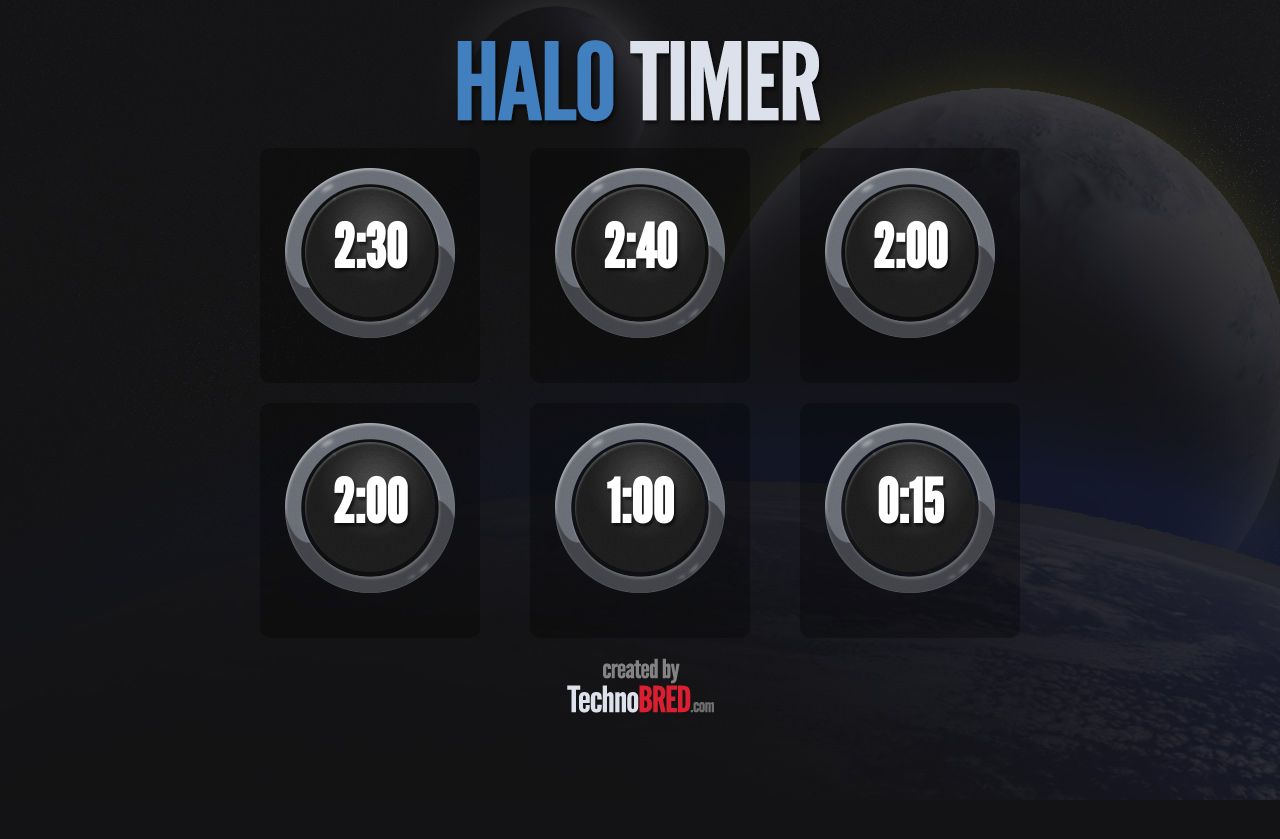
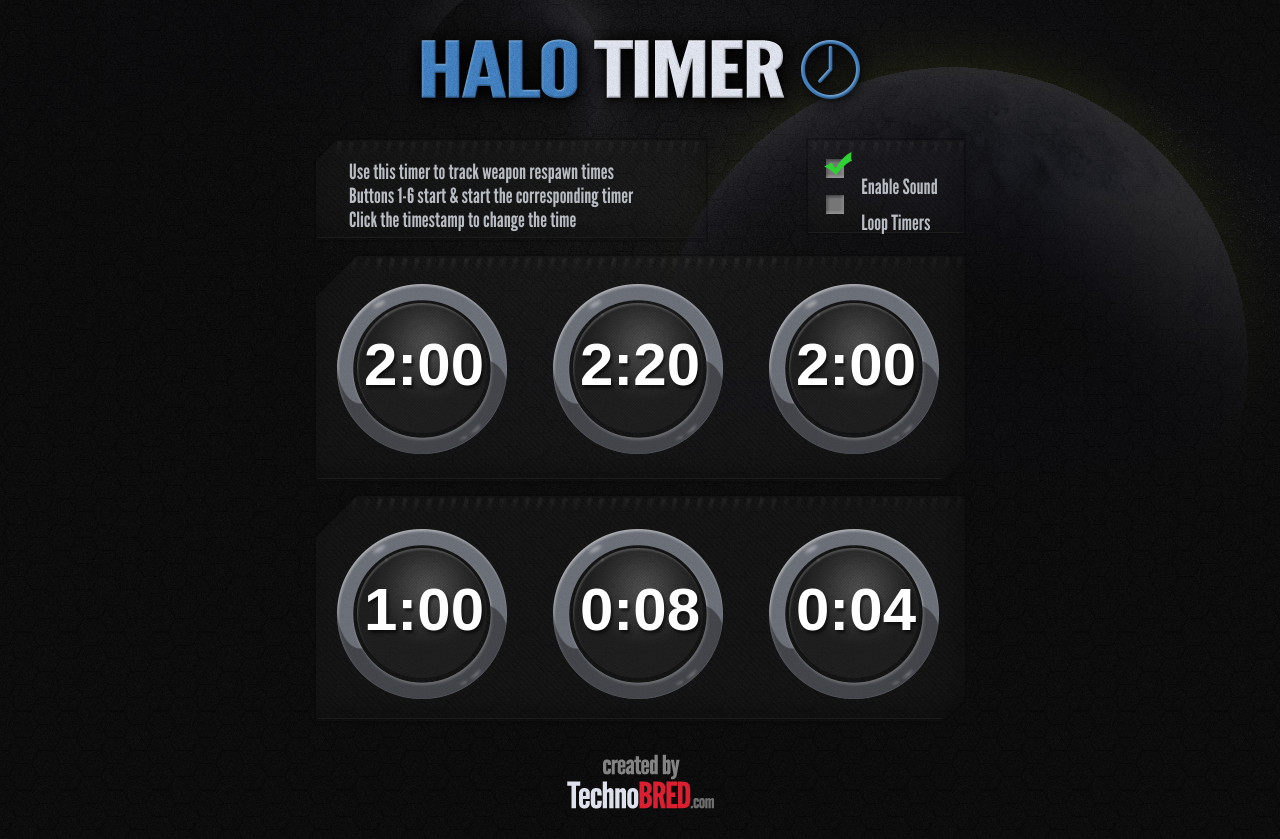
Before and after one commit to RobbyMcCullough/Halo-Timer, a PHP site: page / in a window 1280 px wide; the page is wider, and only the part inside the window is pictured. Before the commit the page ends 800 px from the top of that part, so only its background shows below. Run offline with PHP 8.4, Linux system fonts and the light colour scheme; some libraries are stand-ins or nearby versions.

Commit message:
Updated UI. Users can change timers. Added sound. Added ability to loop timers

```diff
--- a/css/style.css
+++ b/css/style.css
@@ -43,6 +43,7 @@
   border-collapse: collapse;
   border-spacing: 0;
 }
+audio { display: none; }
 
 /* Fonts
 ---------------------------------------------------- */
@@ -60,46 +61,98 @@
 /* Everything else
 ---------------------------------------------------- */
 body {
-	background: #171717 url('../images/body-bg.jpg') top center no-repeat;
+	background:#171717 url('../images/bg-pattern.jpg') repeat;
+  font-family: 'LeagueGothicRegular', 'League Gothic', sans-serif;
+  color: #b9bec5;
+  font-size: 21px;
+  line-height: 24px;
+  overflow-x: hidden;
 }
+
+button { outline: none; border: none; }
+
+#bg-image {
+  background: url('../images/bg-image.jpg') 11px -19px no-repeat;
+  width:1445px;
+  height: 616px;
+  margin: 0 auto;
+  margin-left: -723px;
+  position: absolute;
+  top: 0px;
+  left: 50%;
+  z-index: -1;
+}
+
+#instructions {
+  height: 62px;
+  width: 326px;
+  padding: 22px 35px;
+  background: url('../images/instructions-bg.png') no-repeat;
+  float: left;
+  margin-bottom: 10px;
+}
+
+#settings {
+  width: 140px;
+  height: 72px;
+  background: url('../images/settings-bg.png') no-repeat;
+  float: right;
+  padding: 25px 10px 0;
+}
+
+#settings .checkbox {
+  height: 32px;
+  width: 32px;
+  background: url('../images/checkbox.png') -10px -10px no-repeat;
+  margin: 0 5px;
+  position: relative;
+  bottom: 14px;
+  cursor: pointer;
+}
+
+#settings .checkbox.checked {
+  background: url('../images/checkbox.png') -48px -10px no-repeat;
+}
+
+
 .clear { clear: both; }
 
 #wrap {
-	width: 810px;
+	width: 652px;
 	margin: 0 auto;
 }
 
 #logo {
   background: url('../images/logo.png');
-  width: 369px;
-  height: 88px;
-  margin: 40px auto;
+  width: 477px;
+  height: 98px;
+  margin: 20px auto;
   margin-bottom: 20px;
   display: block;
 }
 
-.timer-row {
-  background-color: rgba(0,0,0,0.3);
-  border-radius: 10px;
-  margin: 0 25px 20px;
-  float: left;
+h1 {
+  font-size: 25px;
+  font-weight:bold;
+  text-align: center;
+  margin: 0 0 10px;
+}
+
+.section {
+  background: url('../images/group-bg.png');
+  height: 230px;
+  width: 653px;
+  margin-bottom: 10px;
 }
 
 .button {
   background: url('../images/timer-bg.png');
-  color: white;
-  display: block;
-  font-size: 60px;
-  font-family: 'LeagueGothicRegular', sans-serif;
-  font-weight: 800;
-  text-decoration: none;
-  text-align: center;
-  text-shadow: 2px 3px 3px rgba(0,0,0,0.6);
   margin: 0 3% 3% 0;
-  margin: 20px 25px 45px;
-  padding-top: 50px;
-  height: 120px;
+  margin: 30px 23px 45px;
+  height: 170px;
   width: 170px;
+  float: left;
+  cursor: pointer;
 
   -webkit-transition: background 0.1s, color 0.1s;
   -moz-transition: background 0.1s, color 0.1s;
@@ -108,14 +161,24 @@
   transition: background 0.1s, color 0.1s;
 }
 
-.going {
-	background: url('../images/timer-active-bg.png');
-  color: #38680c;
+.button input {
+  border: none;
+  background: none;
+  color: white;
+  font-size: 60px;
+  font-weight: 800;
+  text-align: center;
+  text-shadow: 2px 3px 3px rgba(0,0,0,0.6);
+  margin: 45px 0 0 15px;
+  outline: none;
+  width: 140px;
 }
+
+.going { background: url('../images/timer-active-bg.png'); }
+.going input { color: #38680c; }
 
 .almost {
   background: url('../images/timer-almost-bg.png');
-  color: #dd1c1c;
 
   -webkit-animation: almost-flash .7s ease-in-out .7s infinite alternate;
   -moz-animation: almost-flash .7s ease-in-out .7s infinite alternate;
@@ -123,6 +186,7 @@
   -o-animation: almost-flash .7s ease-in-out .7s infinite alternate;
   animation: almost-flash .7s ease-in-out .7s infinite alternate;
 }
+.almost input { color: #dd1c1c; }
 
 .final {
   -webkit-animation: almost-flash .3s ease-in-out .3s infinite alternate;
--- a/index.php
+++ b/index.php
@@ -13,22 +13,41 @@
 	<link rel="stylesheet" href="css/style.css"></style>
 </head>
 <body>
-
+<div id="bg-image"></div>
 <div id="wrap">
 
 	<a href="/" id="logo"></a>
 
-	<section class="timer-row"><a href="javascript:void(0);" id="bOne" class="button">2:30</a></section>
-	<section class="timer-row"><a href="javascript:void(0);" id="bTwo" class="button">2:40</a></section>
-	<section class="timer-row"><a href="javascript:void(0);" id="bThree" class="button">2:00</a></section>
+	<div id="instructions">
+		<p>
+			Use this timer to track weapon respawn times<br />
+			Buttons 1-6 start &amp; start the corresponding timer<br />
+			Click the timestamp to change the time
+		</p>
+	</div>
 
-	<section class="timer-row"><a href="javascript:void(0);" id="bFour" class="button">2:00</a></section>
-	<section class="timer-row"><a href="javascript:void(0);" id="bFive" class="button">1:00</a></section>
-	<section class="timer-row"><a href="javascript:void(0);" id="bSix" class="button">0:15</a></section>
+	<div id="settings">
+		<div><button id="sound" class="checkbox checked"></button> Enable Sound</div>
+		<div><button id="looping" class="checkbox"></button>  Loop Timers</div>
+	</div>
+
+	<div class="clear"></div>
+
+	<div class="section">
+		<div class="button" id="bOne"><input type="text" value="2:00" /></div>
+		<div class="button" id="bTwo"><input type="text" value="2:20" /></div>
+		<div class="button" id="bThree"><input type="text" value="2:00" /></div>
+	</div>
+
+	<div class="section">
+		<div class="button" id="bFour"><input type="text" value="1:00" /></div>
+		<div class="button" id="bFive"><input type="text" value="0:08" /></div>
+		<div class="button" id="bSix"><input type="text" value="0:04" /></div>
+	</div>
 
 
 	<a href="http://technobred.com" title="TechnoBRED - Gaming Tutorials and Community" id="footer-credit"></a>
-	<div id="dummy"></div>
+	<audio id="soundHandle"></audio>
 </div> <!-- END wrap -->
 
 </body>
--- a/js/haloTimer.js
+++ b/js/haloTimer.js
@@ -3,12 +3,17 @@
  * this class handles the timers and the styling
  */
 function HaloTimer(element) {
-    this.element = element;
+    HaloTimer.looping = false;
+    HaloTimer.sound = true;
+    this.wrap = element;
+    this.element = element.children('input');
 }
 
 // Play a beep
 HaloTimer.prototype.beep = function () {
-    $('#dummy').html('<embed src="sound/beep.mp3" hidden="true" autostart="true" loop="false" />');
+    soundHandle = document.getElementById('soundHandle');
+    soundHandle.src = 'http://halo-timer.technobred.com/sound/beep.mp3';
+    soundHandle.play();
 }
 
 // Calculates seconds to minutes
@@ -30,26 +35,39 @@
     var colon = time.indexOf(':'),
         mins = parseInt(time.substring(0, colon), 10) * 60,
         seconds = parseInt(time.substring(colon + 1), 10);
-    return mins + seconds;
+    if (colon > 0)
+        return mins + seconds;
+    else
+        return time;
 };
 
 // This code gets executed by the timer every second
 HaloTimer.prototype.doTimer = function () {
     this.countDown -= 1;
-    this.element.html(this.toMins(this.countDown));
+    this.element.val(this.toMins(this.countDown));
     var beepTimes = [ 15, 3, 2, 1];
 
     // Do some stuff if the timer is counting down
-    if (this.countDown <= 15) { this.element.addClass('almost'); }
-    if (this.countDown <= 8) { this.element.addClass('final'); }
+    if (this.countDown <= 15) { this.wrap.addClass('almost'); }
+    if (this.countDown <= 8) { this.wrap.addClass('final'); }
 
-    if ($.inArray(this.countDown, beepTimes) > 0) { this.beep(); }
+
+    if ($.inArray(this.countDown, beepTimes) > -1 && HaloTimer.sound === true) { this.beep(); }
 
     if (this.countDown === 0) {
-        this.timer.stop();
-        this.element.removeClass('going almost final');
-        this.element.html(this.toMins(this.startTime));
+        this.stopTimer(true);
     }
+}
+
+// Stop and reset the timer
+HaloTimer.prototype.stopTimer = function (clicked) {
+    this.element.val(this.toMins(this.startTime));
+    this.wrap.removeClass('going almost final');
+    this.element.prop('disabled', false);
+    $('body').focus();
+    this.timer.stop();
+
+    if (HaloTimer.looping === true && clicked === true) this.toggleTimer();
 }
 
 // Handles timer countdown
@@ -57,20 +75,20 @@
     var self = this;
 
     // The element and the amount of time from the button
-    this.countDown = this.fromMins(this.element.html());
+    this.countDown = this.fromMins(this.element.val());
+    if (this.countDown == NaN) return;
 
     // If we're already going on click, reset the timer
-    if (this.element.hasClass('going') === true) {
-        this.element.removeClass('going almost final');
-        this.element.html(this.toMins(this.startTime));
-        this.timer.stop();
+    if (this.wrap.hasClass('going') === true) {
+        this.stopTimer();
 
     // Not already going, so start up the timer
     } else {
 
         // Set the start time for use later
         this.startTime = this.countDown;
-        this.element.addClass('going');
+        this.element.prop('disabled', true);
+        this.wrap.addClass('going');
 
         // Create timer/countdown
         this.timer = $.timer($.proxy(this.doTimer, this), 1000, true);
@@ -78,7 +96,6 @@
 }
 
 $(document).ready(function () {
-
     // Object to hold the timer instance for each element
     var Timers = {};
 
@@ -92,10 +109,45 @@
         Timers[theId].toggleTimer();
     }
 
+    // Prevent timer start on input box click
+    $('input').click(function(e) {
+        e.stopPropagation();
+    }).keyup(function(e){
+        e.stopPropagation();
+    });
+
+    $('input').change(function() {
+        if (/^\d{0,2}:?\d{2}$/.test($(this).val()) === false) {
+            alert('Please set the time in format XX:XX');
+            $(this).focus();
+        }
+    });
+
     // Bind button click to setTimer
     $('.button').bind('click', function () {
         setTimer($(this).attr('id'));
     });
+
+    // Settings Click
+    $('#sound, #looping').click(function() {
+        if ($(this).hasClass('checked')) {
+            $(this).removeClass('checked');
+
+            if ($(this).attr('id') === 'sound')
+                HaloTimer.sound = false;
+            else
+                HaloTimer.looping = false;
+        } else {
+            $(this).addClass('checked');
+            if ($(this).attr('id') === 'sound')
+                HaloTimer.sound = true;
+            else
+                HaloTimer.looping = true;
+        }
+    });
+
+
+
 
     // Bind keypress to setTimer
     $('body').keyup(function (event) {
```
Also changed, not shown: images/bg-image.jpg (added), images/bg-pattern.jpg (added), images/body-bg.jpg (deleted), images/checkbox.png (added), images/group-bg.png (added), images/instructions-bg.png (added), images/logo.png, images/settings-bg.png (added).
